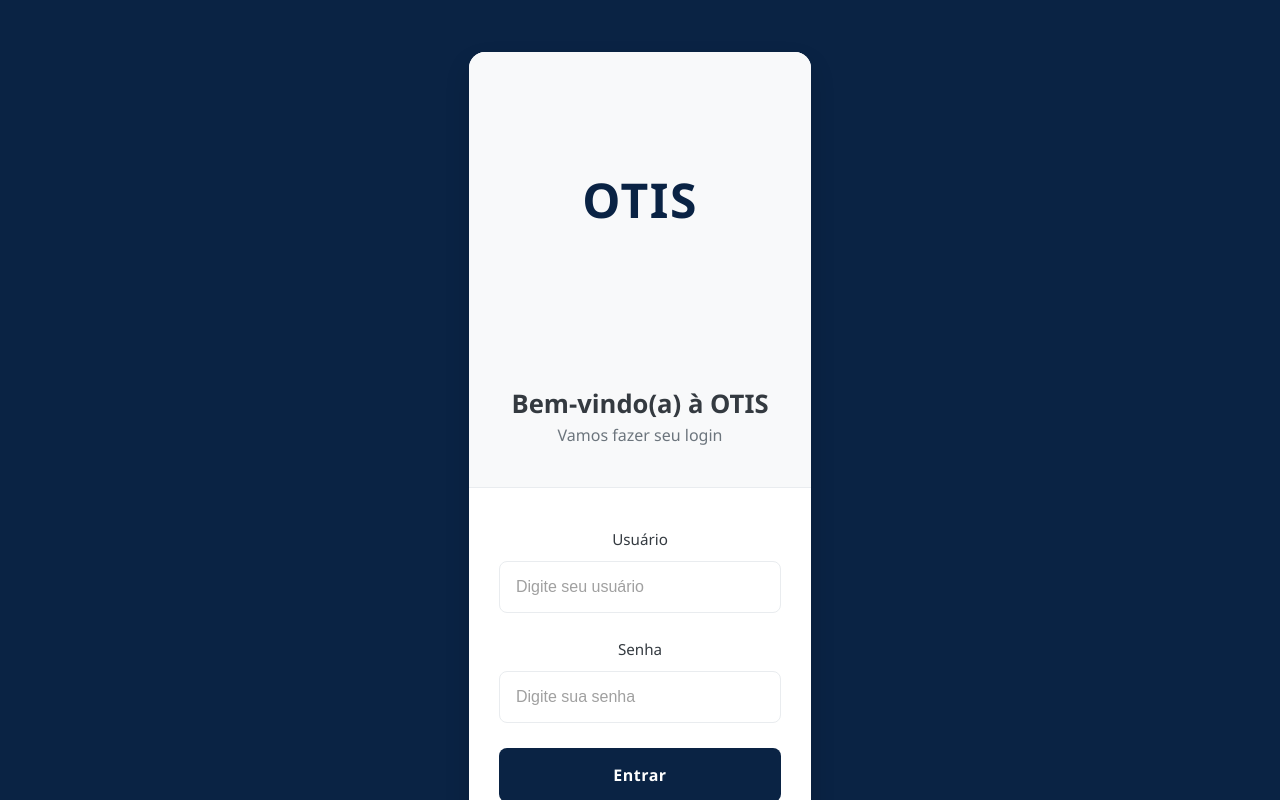
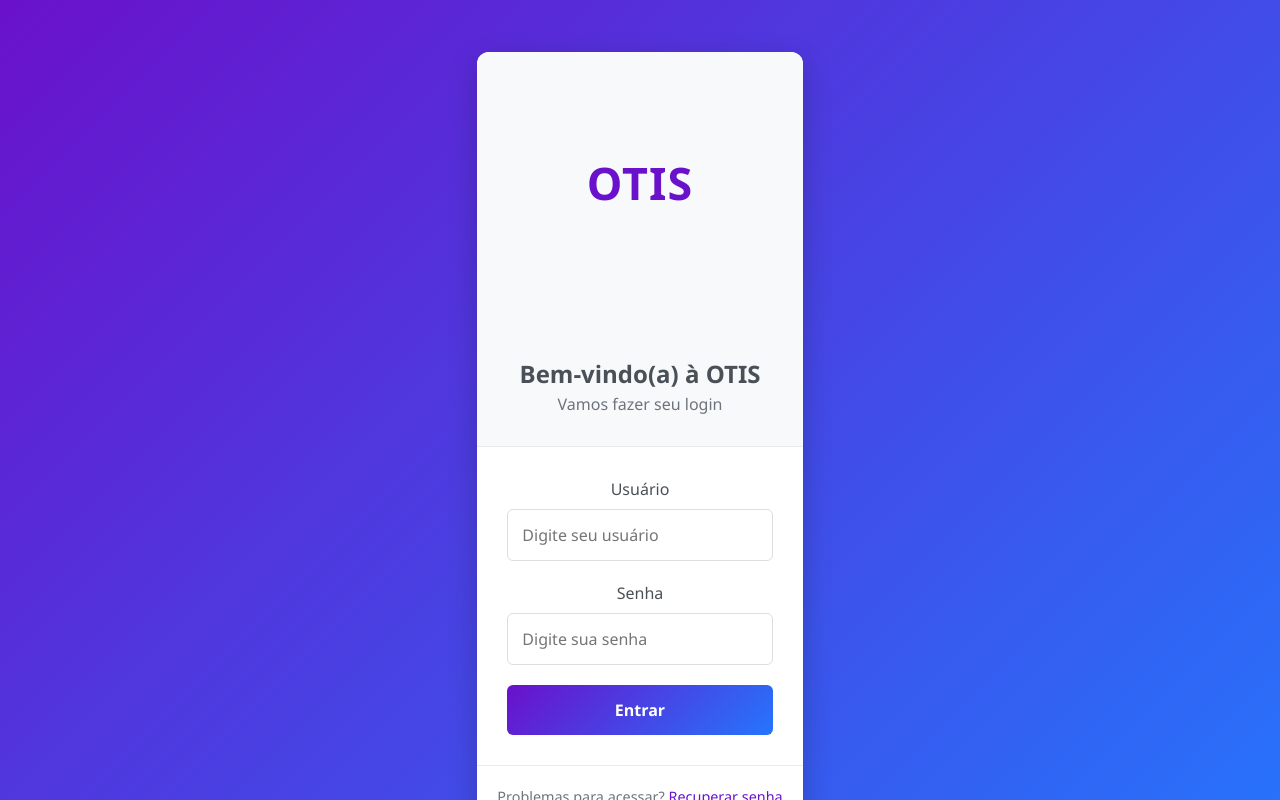
Before and after one commit to nsantos1/Sistema-OTIS, a React (Vite) app: page / in a window 1280 px wide. Shown: the top 800 px of the page. Built offline with nearby package versions, Linux system fonts and the light colour scheme.

Commit message:
Adicionando mais funcionalidades

```diff
--- a/index.html
+++ b/index.html
@@ -3,7 +3,7 @@
 <head>
     <meta charset="UTF-8">
     <meta name="viewport" content="width=device-width, initial-scale=1.0">
-    <title>Document</title>
+    <title>Pagina de Login</title>
 </head>
 <body>
    <div id="root"></div>
--- a/src/assets/pages/style.css
+++ b/src/assets/pages/style.css
@@ -1,24 +1,14 @@
-/* Login.css - Versão com a cor #0A2344 */
-
-:root {
-  --primary-color: #0A2344;
-  --secondary-color: #1a426f;
-  --text-dark: #343a40;
-  --text-light: #6c757d;
-  --bg-light: #f8f9fa;
-  --border-color: #e9ecef;
-  --font-family: 'Poppins', 'Segoe UI', Tahoma, Geneva, Verdana, sans-serif;
-}
+/* Login.css */
 
 * {
   margin: 0;
   padding: 0;
   box-sizing: border-box;
+  font-family: 'Segoe UI', Tahoma, Geneva, Verdana, sans-serif;
 }
 
 body {
-  font-family: var(--font-family);
-  background: var(--primary-color);
+  background: linear-gradient(135deg, #6a11cb 0%, #2575fc 100%);
   display: flex;
   justify-content: center;
   align-items: center;
@@ -28,146 +18,118 @@ body {
 
 .login-container {
   background-color: white;
-  border-radius: 16px;
-  box-shadow: 0 12px 24px rgba(0, 0, 0, 0.15);
+  border-radius: 12px;
+  box-shadow: 0 10px 30px rgba(0, 0, 0, 0.2);
   width: 100%;
-  max-width: 440px;
+  max-width: 420px;
   overflow: hidden;
-  animation: fadeIn 0.8s ease-in-out;
 }
 
 .login-header {
-  background: var(--bg-light);
-  padding: 40px 30px;
+  background: #f8f9fa;
+  padding: 30px 20px;
   text-align: center;
-  border-bottom: 1px solid var(--border-color);
+  border-bottom: 1px solid #eaeaea;
 }
 
 .logo {
-  color: #0A2344;
-  font-size: 3rem;
-  font-weight: 700;
-  letter-spacing: 1.5px;
+  color: #6a11cb;
+  font-size: 2.8rem;
+  font-weight: 800;
+  letter-spacing: 1px;
   margin-bottom: 10px;
-  text-transform: uppercase;
-  transition: color 0.3s ease;
 }
 
 .welcome-text {
-  color: var(--text-dark);
-  font-size: 1.6rem;
-  font-weight: 600;
+  color: #495057;
+  font-size: 1.5rem;
   margin-bottom: 5px;
 }
 
 .subtitle {
-  color: var(--text-light);
+  color: #6c757d;
   font-size: 1rem;
 }
 
 .login-form {
-  padding: 40px 30px;
+  padding: 30px;
 }
 
 .form-group {
-  margin-bottom: 25px;
+  margin-bottom: 20px;
 }
 
 .form-group label {
   display: block;
-  margin-bottom: 10px;
-  color: var(--text-dark);
+  margin-bottom: 8px;
+  color: #495057;
   font-weight: 500;
-  font-size: 0.95rem;
 }
 
 .form-group input {
   width: 100%;
-  padding: 16px;
-  border: 1px solid var(--border-color);
-  border-radius: 8px;
+  padding: 14px;
+  border: 1px solid #ddd;
+  border-radius: 6px;
   font-size: 1rem;
-  color: var(--text-dark);
-  transition: border-color 0.3s ease, box-shadow 0.3s ease;
-}
-
-.form-group input::placeholder {
-  color: #a0a0a0;
+  transition: border-color 0.3s;
 }
 
 .form-group input:focus {
-  border-color: var(--primary-color);
+  border-color: #6a11cb;
   outline: none;
-  box-shadow: 0 0 0 4px rgba(10, 35, 68, 0.2);
+  box-shadow: 0 0 0 3px rgba(106, 17, 203, 0.1);
 }
 
 .btn-login {
   width: 100%;
-  padding: 16px;
-  background: var(--primary-color);
+  padding: 14px;
+  background: linear-gradient(135deg, #6a11cb 0%, #2575fc 100%);
   color: white;
   border: none;
-  border-radius: 8px;
+  border-radius: 6px;
   font-size: 1rem;
   font-weight: 600;
   cursor: pointer;
-  letter-spacing: 0.5px;
-  transition: transform 0.3s ease, box-shadow 0.3s ease;
+  transition: transform 0.2s, box-shadow 0.2s;
 }
 
 .btn-login:hover {
-  transform: translateY(-3px);
-  box-shadow: 0 8px 20px rgba(0, 0, 0, 0.25);
-  background: var(--secondary-color);
+  transform: translateY(-2px);
+  box-shadow: 0 5px 15px rgba(0, 0, 0, 0.2);
 }
 
 .login-footer {
   text-align: center;
-  padding: 25px;
-  color: var(--text-light);
+  padding: 20px;
+  color: #6c757d;
   font-size: 0.9rem;
-  border-top: 1px solid var(--border-color);
+  border-top: 1px solid #eaeaea;
 }
 
 .login-footer a {
-  color: var(--primary-color);
+  color: #6a11cb;
   text-decoration: none;
-  font-weight: 600;
-  transition: color 0.3s ease;
 }
 
-.login-footer a:hover {
-  color: var(--secondary-color);
-  text-decoration: underline;
-}
+@media (max-width: 480px) {
+  .login-container {
+    border-radius: 8px;
+  }
 
-/* Animação */
-@keyframes fadeIn {
-  from {
-    opacity: 0;
-    transform: scale(0.95);
+  .login-header {
+    padding: 20px 15px;
   }
-  to {
-    opacity: 1;
-    transform: scale(1);
+
+  .logo {
+    font-size: 2.2rem;
+  }
+
+  .welcome-text {
+    font-size: 1.2rem;
+  }
+
+  .login-form {
+    padding: 20px;
   }
 }
-
-/* Media Queries */
-@media (max-width: 480px) {
-  .login-container {
-    border-radius: 12px;
-  }
-  .login-header {
-    padding: 30px 20px;
-  }
-  .logo {
-    font-size: 2.5rem;
-  }
-  .welcome-text {
-    font-size: 1.4rem;
-  }
-  .login-form {
-    padding: 30px 20px;
-  }
-}
```
